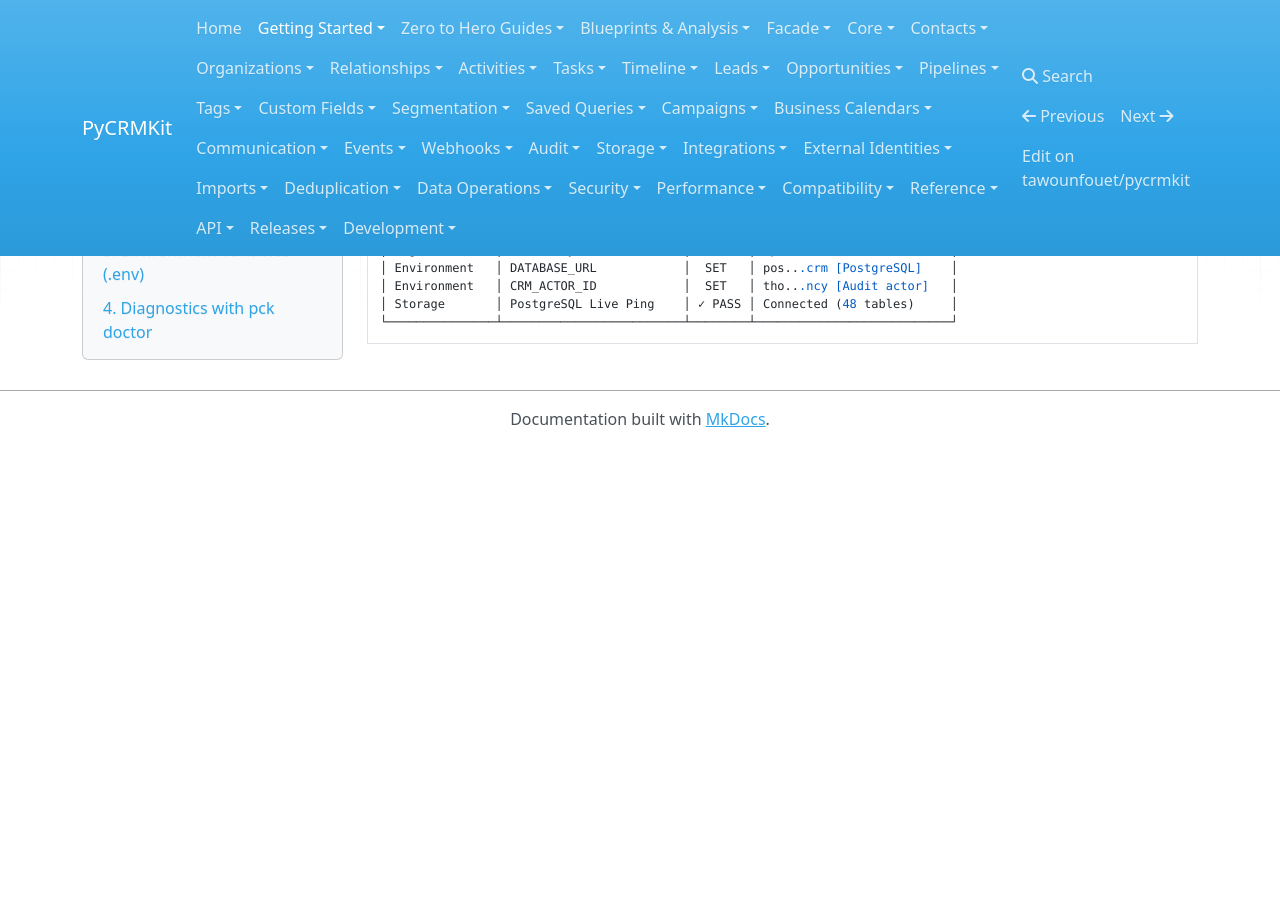
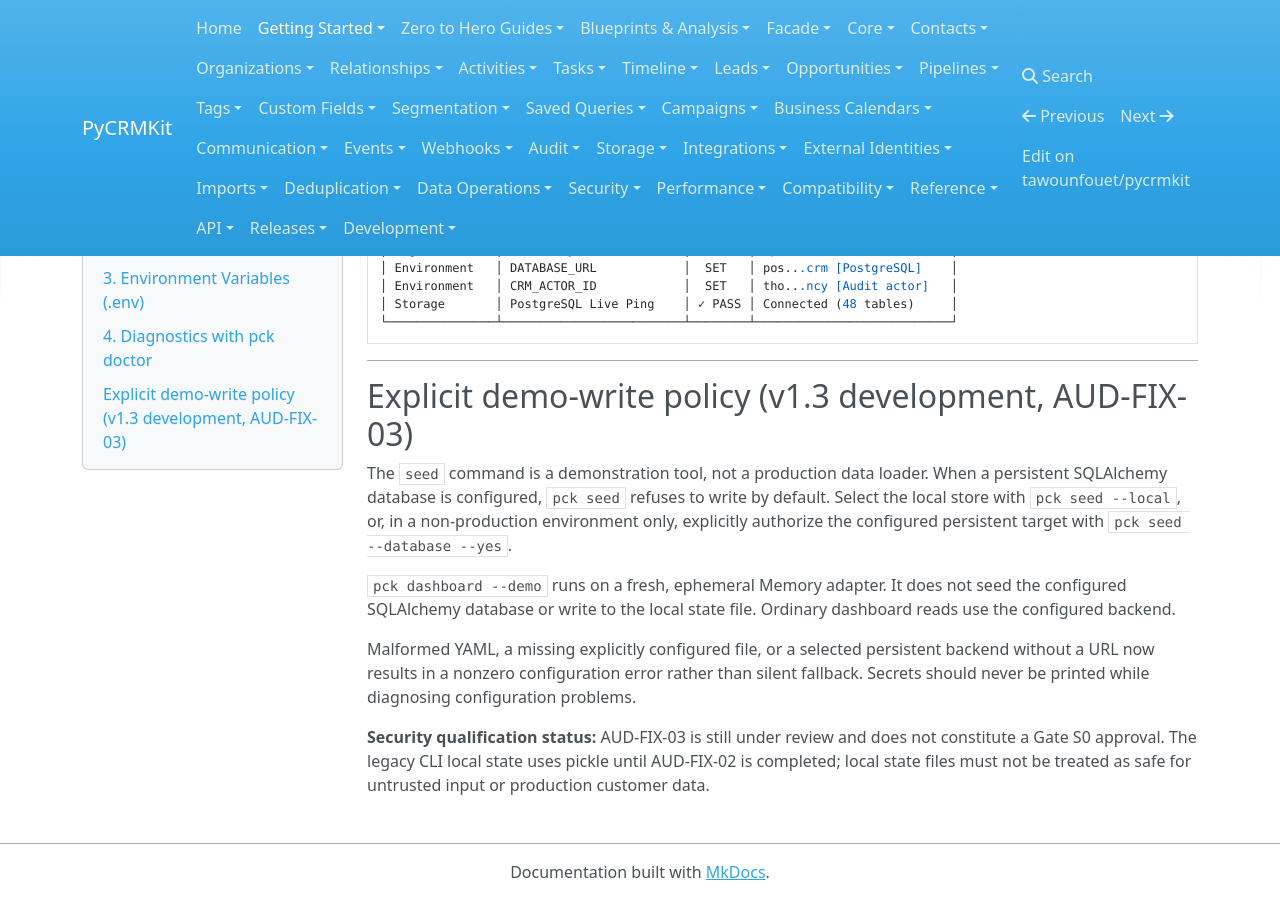
Before and after one commit to tawounfouet/pycrmkit, an MkDocs documentation site: the page built from docs/getting-started/configuration.md, in a window 1280 px wide and 900 px high, scrolled down 2201 px. Built offline with MkDocs 1.6.1, drawn with Linux system fonts in a browser that asks for light colours; nearby versions of some CDN libraries; before the commit the page ends 2648 px from its top, so only the background shows below that.

Commit message:
docs(cli): describe explicit demo write policy and security limitations

````diff
--- a/docs/getting-started/configuration.md
+++ b/docs/getting-started/configuration.md
@@ -116,3 +116,24 @@ Output:
 │ Storage       │ PostgreSQL Live Ping    │ ✓ PASS │ Connected (48 tables)     │
 └───────────────┴─────────────────────────┴────────┴───────────────────────────┘
 ```
+
+---
+
+## Explicit demo-write policy (v1.3 development, AUD-FIX-03)
+
+The `seed` command is a demonstration tool, not a production data loader. When a persistent
+SQLAlchemy database is configured, `pck seed` refuses to write by default. Select the
+local store with `pck seed --local`, or, in a non-production environment only, explicitly
+authorize the configured persistent target with `pck seed --database --yes`.
+
+`pck dashboard --demo` runs on a fresh, ephemeral Memory adapter. It does not seed the
+configured SQLAlchemy database or write to the local state file. Ordinary dashboard
+reads use the configured backend.
+
+Malformed YAML, a missing explicitly configured file, or a selected persistent backend
+without a URL now results in a nonzero configuration error rather than silent fallback.
+Secrets should never be printed while diagnosing configuration problems.
+
+**Security qualification status:** AUD-FIX-03 is still under review and does not constitute
+a Gate S0 approval. The legacy CLI local state uses pickle until AUD-FIX-02 is completed;
+local state files must not be treated as safe for untrusted input or production customer data.
````
